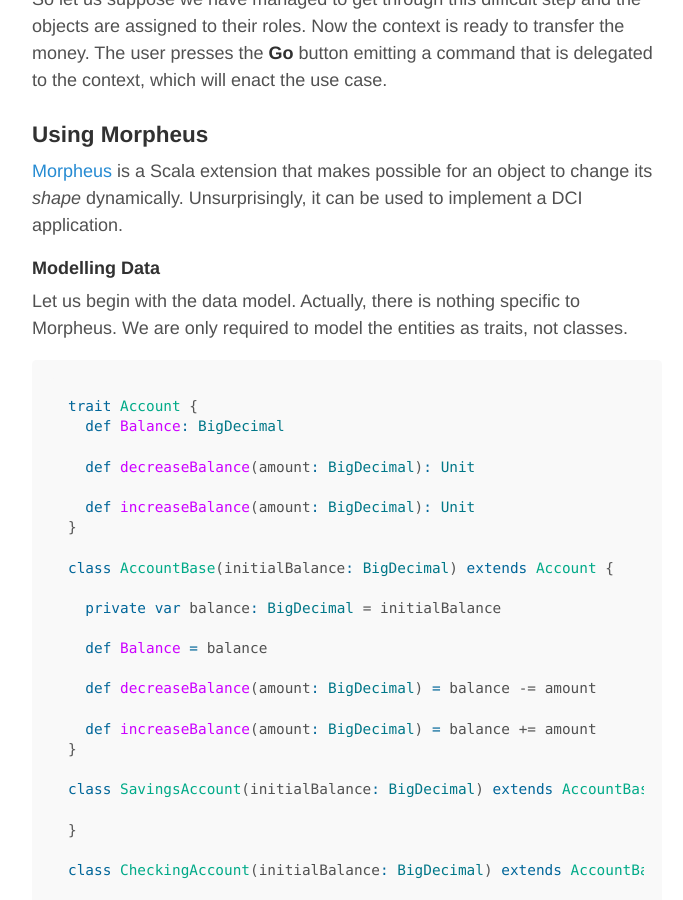
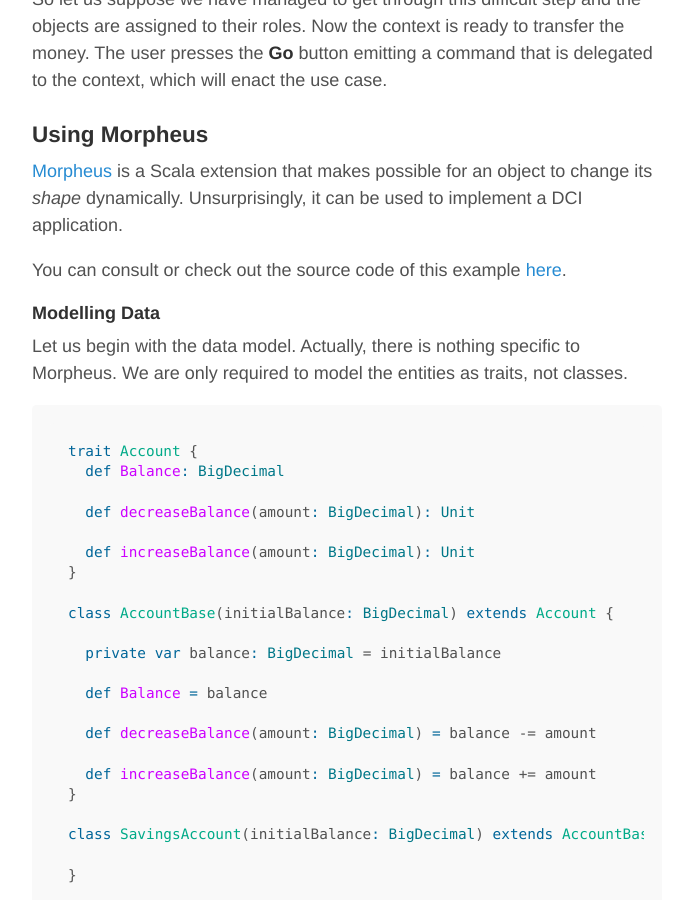
Before and after one commit to zslajchrt/zslajchrt.github.io, a Jekyll site: the page built from _posts/2015-06-30-dci-and-morpheus.md, in a window 1280 px wide and 900 px high, scrolled down 4007 px. Shown: the whole window, without its empty margins (293-976 px from the left). Built offline with Jekyll 4.4.1, drawn with Linux system fonts in a browser that asks for light colours; Markdown is read by kramdown in place of the engine named in the settings; comment, search, counter and statistics services are not loaded.

Commit message:
Added links to DCI and Morpheus article

````diff
--- a/_posts/2015-06-30-dci-and-morpheus.md
+++ b/_posts/2015-06-30-dci-and-morpheus.md
@@ -60,6 +60,9 @@
 ### Using Morpheus
 
 [Morpheus](https://github.com/zslajchrt/morpheus) is a Scala extension that makes possible for an object to change its *shape* dynamically. Unsurprisingly, it can be used to implement a DCI application.
+
+You can consult or check out the source code of this example [here](https://github.com/zslajchrt/morpheus-tutor/tree/master/src/main/scala/org/cloudio/morpheus/dci).
+
 
 #### Modelling Data
 
@@ -212,6 +215,7 @@
 ```
 
 ### Links
+   * [This example](https://github.com/zslajchrt/morpheus-tutor/tree/master/src/main/scala/org/cloudio/morpheus/dci)
    * [Morpheus](https://github.com/zslajchrt/morpheus)
    * [Morpheus Tutorial](https://github.com/zslajchrt/morpheus-tutor)
    * [DCI Vision](http://www.artima.com/articles/dci_vision.html)
````
